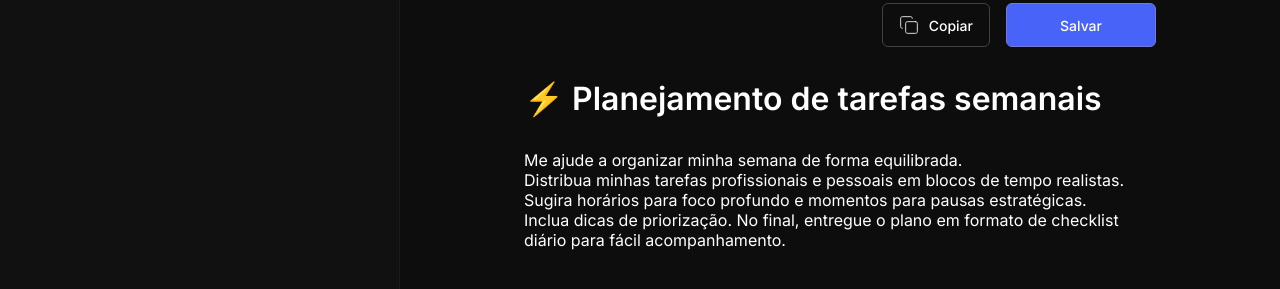
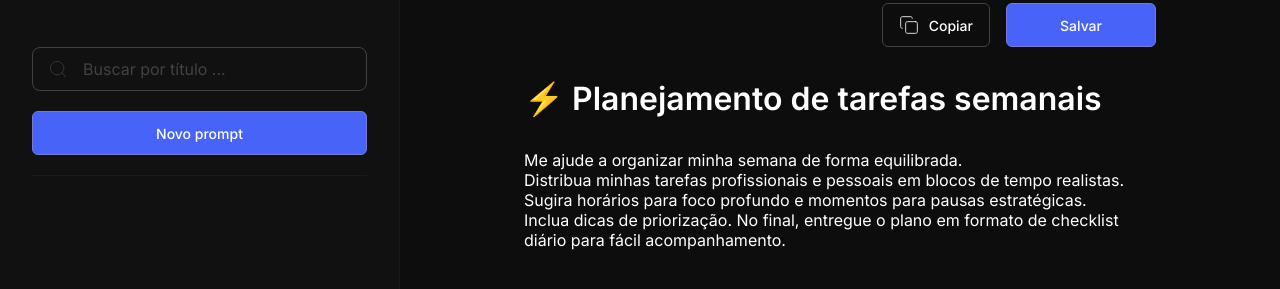
Before and after one commit to julianafc/Prompts, a plain HTML site: page index.html in a window 1280 px wide. Shown: the part 59-348 px from the top of the page. Drawn offline with Linux system fonts and the light colour scheme.

Commit message:
feat: add search content

```diff
--- a/index.html
+++ b/index.html
@@ -26,6 +26,25 @@
             <img src="assets/collapse.svg" alt="Fechar menu" class="icon">
           </button>
         </header>
+
+        <div class="sidebar-content">
+          <div class="search-container">
+            <div class="search-input">
+              <img src="assets/search.svg" alt="Buscar" class="icon search-icon" />
+              <input
+                type="text"
+                class="search-input"
+                id="search-input"
+                placeholder="Buscar por título ..."
+                aria-label="Buscar prompt"
+              />
+            </div>
+
+            <button class="btn btn-primary btn-full" id="btn-new">
+              Novo prompt
+            </button>
+          </div>
+        </div>
       </aside>
 
       <main class="main">
--- a/styles/body.css
+++ b/styles/body.css
@@ -151,3 +151,48 @@ button {
 .logo {
     height: 24px;
 }
+
+.search-container {
+    display: flex;
+    flex-direction: column;
+    width: 100%;
+    position: relative;
+    gap: 20px;
+    padding-bottom: 20px;
+    border-bottom: 0.1px solid var(--gray-700);
+}
+
+.search-input {
+    background: transparent;
+    height: 44px;
+    width: 100%;
+    padding: 0 12px 0 25px;
+    outline: none;
+    color: var(--white);
+    font-size: 1rem;
+    display: flex;
+    align-items: center;
+    border: 1px solid var(--gray-200);
+    border-radius: 8px;
+}
+
+.search-input::placeholder {
+    color: var(--gray-200);
+}
+
+.search-input>input {
+    border: 0;
+}
+
+.search-icon {
+    position: absolute;
+    left: 16px;
+    width: 20px;
+    height: 20px;
+    opacity: 0.8;
+}
+
+.btn-full {
+    width: 100%;
+    justify-content: center;
+}
```
